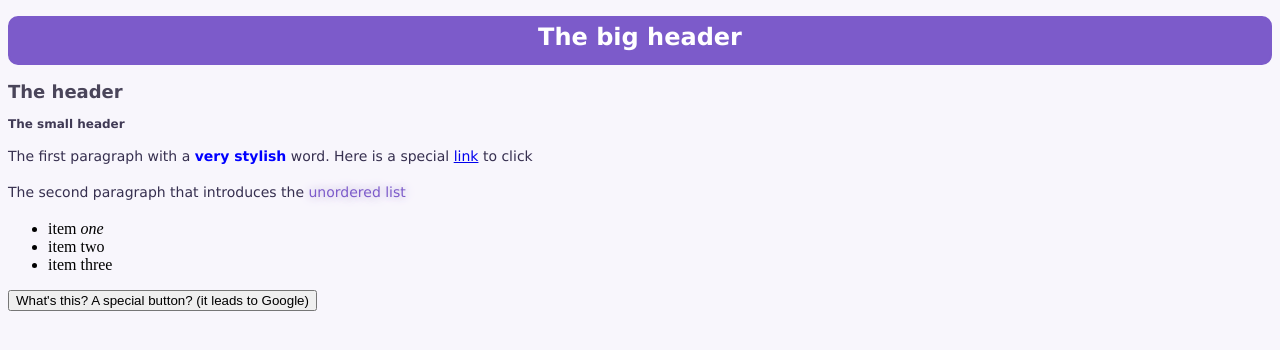
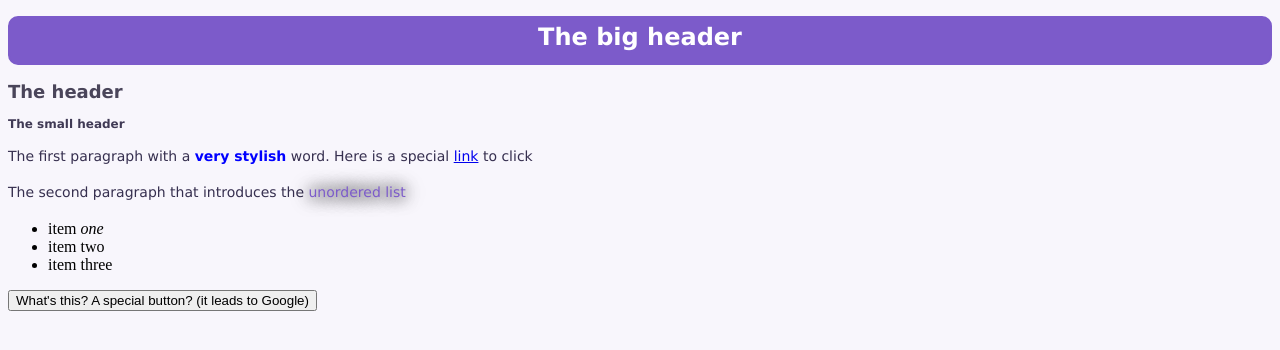
Before and after one commit to eaggwoall/egg-site, a PHP site: page / in a window 1280 px wide. Shown: the top 350 px of the page. Run offline with PHP 8.4, Linux system fonts and the light colour scheme.

Commit message:
Update styles.css

```diff
--- a/styles.css
+++ b/styles.css
@@ -37,6 +37,6 @@ p {
 
 .purple-glow {
 	color: #7C5BCA; /* Main purple color */
-	text-shadow: 0 0 8px #D1C6E1, 0 0 15px #D1C6E1; /* Soft purple glow */
+	text-shadow: 0 0 15px #000000, 0 0 20px #000000; /* Soft black */
 	transition: 0.3s; /* Makes it smooth if you hover */
 }
```
